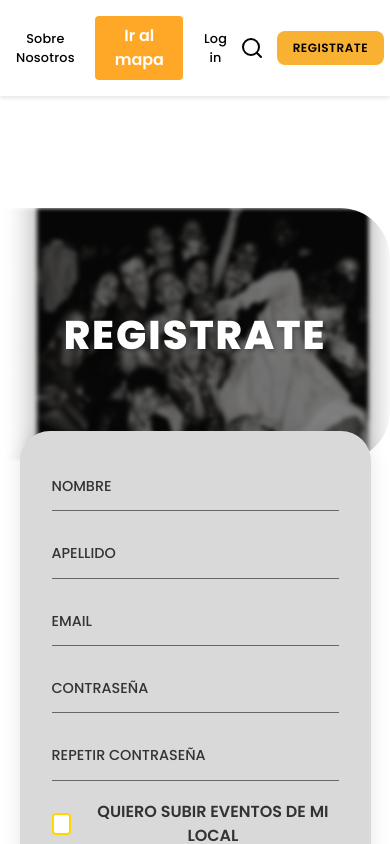
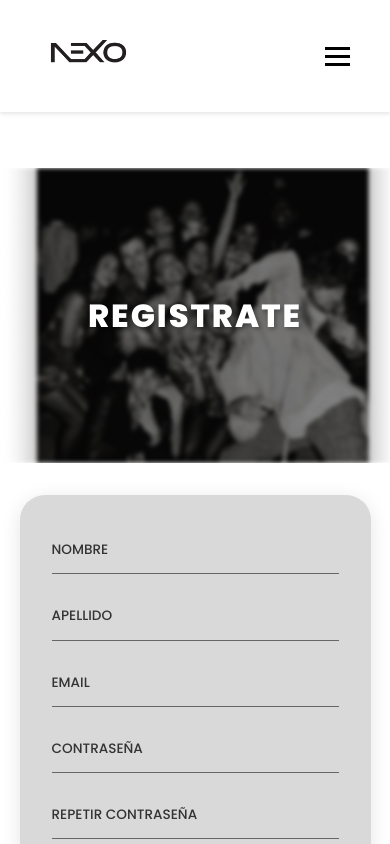
Before and after one commit to MariaAgustinaGonzalezGauna/nexo-server, a React (Create React App) app in the folder client/: page /register in a window 390 px wide. Shown: the top 844 px of the page. Built offline with nearby package versions, Linux system fonts and the light colour scheme.

Commit message:
se corrigieron css de login, registro/ cosas pequeñas de preferences y home/ se agregó hamburguer menu para la navbar

```diff
--- a/client/src/components/Home/Home.css
+++ b/client/src/components/Home/Home.css
@@ -435,13 +435,13 @@
   font-size: 1rem;
   font-weight: 600;
   cursor: pointer;
+  margin-top: 10%;
   box-shadow: 0 2px 8px rgba(0,0,0,0.08);
   transition: background 0.2s, transform 0.1s;
-  margin-left: 0.5rem;
 }
 
 .crear-evento-button:hover {
-  background: #fff200;
+  background: #f57c00;
   transform: translateY(-2px) scale(1.03);
 }
 
@@ -452,6 +452,7 @@
 
 @media (max-width: 600px) {
   .home {
+    margin-top: 50px;
     padding: 0;
   }
   .hero {
--- a/client/src/components/Navbar/Navbar.css
+++ b/client/src/components/Navbar/Navbar.css
@@ -54,29 +54,15 @@
   color: var(--color-primary);
 }
 
-.search-button {
-  background: none;
-  border: none;
-  cursor: pointer;
-  padding: 0;
-  color: var(--color-text);
-  display: flex;
-  align-items: center;
-  transition: color 0.3s ease;
-}
-
-.search-button:hover {
-  color: var(--color-primary);
-}
 
 .register-button {
-  background-color: var(--color-primary);
-  color: var(--color-text);
-  padding: 0.75rem 2rem;
-  border-radius: 8px;
+  background-color: #ffa726;
+  color: white;
+   padding: 0.5rem 1.2rem;
+  border-radius: 4px;
   text-decoration: none;
   font-weight: 600;
-  font-size: 0.9rem;
+  font-size: 1rem;
   transition: all 0.3s ease;
   white-space: nowrap;
   letter-spacing: 0.5px;
@@ -84,19 +70,19 @@
 }
 
 .register-button:hover {
-  background-color: #e6a02e;
+  background-color: #f57c00;
   transform: translateY(-2px);
 }
 
 .logout-button {
   background-color: #000;
   color: #fff;
-  padding: 0.75rem 2rem;
-  border-radius: 8px;
+  padding: 0.5rem 1.2rem;
+  border-radius: 4px;
   border: none;
   text-decoration: none;
   font-weight: 600;
-  font-size: 0.9rem;
+  font-size: 1rem;
   transition: all 0.3s ease;
   white-space: nowrap;
   letter-spacing: 0.5px;
@@ -115,7 +101,6 @@
   border: none;
   border-radius: 4px;
   padding: 0.5rem 1.2rem;
-  margin: 0 0.5rem;
   font-weight: 600;
   font-size: 1rem;
   cursor: pointer;
@@ -125,6 +110,7 @@
 .nav-button:hover, .nav-button:focus {
   background-color: #f57c00;
   color: #fff;
+  transform: translateY(-2px);
 }
 
 /* Estilo especial para el botón de Mis Eventos */
@@ -138,50 +124,81 @@
   color: #fff;
 }
 
+
+.hamburger {
+  display: none;
+  flex-direction: column;
+  cursor: pointer;
+  background: none;
+  border: none;
+  gap: 5px;
+  padding: 0.5rem;
+  z-index: 1100;
+
+}
+
+.hamburger .bar {
+  width: 25px;
+  height: 3px;
+  background-color: var(--color-text);
+  transition: 0.3s;
+  border-bottom: black 1px solid;
+}
+
 @media (max-width: 768px) {
-  .navbar-container {
-    padding: 1rem;
+  .hamburger {
+    display: flex;
+
+  }
+  .nav-link
+  {
+    align-items: center;
   }
 
-  .logo-image {
-    height: 50px;
+  .navbar-links{
+    position: absolute;
+    top: 100%;
+    left: 0;
+    background-color: var(--color-background);
+    width: 100%;
+    flex-direction: column;
+    align-items: center;
+    padding: 1rem 2rem;
+    display: none;
+    border-bottom: black 2px solid;
   }
 
-  .navbar-links {
-    gap: 1rem;
+
+  .navbar-links.active {
+    display: flex;
   }
 
-  .register-button {
-    padding: 0.5rem 1.5rem;
-    font-size: 0.8rem;
+  .navbar-links .nav-link,
+  .navbar-links .nav-button,
+  .navbar-links .logout-button,
+  .navbar-links .register-button,
+  .navbar-links .search-button {
+    margin-bottom: 1rem;
+    text-align: left;
+
   }
 
-  .nav-link {
-    font-size: 0.9rem;
+
+  .navbar-links .nav-button,
+  .navbar-links .register-button,
+  .navbar-links .logout-button {
+    margin-bottom: 1rem;
+    width: fit-content;
+    padding: 0.4rem 1rem;
+    font-size: 0.85rem;
+    text-align: left;
+
   }
 
-  .logout-button {
-    padding: 0.5rem 1.5rem;
-    font-size: 0.8rem;
-  }
-}
 
-@media (max-width: 480px) {
-  .navbar-links {
-    gap: 0.8rem;
+  .navbar-container {
+    flex-wrap: wrap;
+
   }
 
-  .nav-link {
-    font-size: 0.8rem;
-  }
-
-  .register-button {
-    padding: 0.5rem 1rem;
-    font-size: 0.75rem;
-  }
-
-  .logout-button {
-    padding: 0.5rem 1rem;
-    font-size: 0.75rem;
-  }
 }
--- a/client/src/components/Navbar/Navbar.jsx
+++ b/client/src/components/Navbar/Navbar.jsx
@@ -1,9 +1,10 @@
-import React from 'react';
+import React, { useState } from 'react';
 import { Link, useNavigate } from 'react-router-dom';
 import './Navbar.css';
 import logo from '../../assets/nexo-logo.png';
 
 const Navbar = () => {
+  const [isOpen, setIsOpen] = useState(false);
   const navigate = useNavigate();
   const isAuthenticated = localStorage.getItem('token') !== null;
   const userType = localStorage.getItem('userType');
@@ -17,37 +18,54 @@ const Navbar = () => {
   };
 
   const handleMapClick = () => {
-    // Navegar al home y hacer scroll al mapa
     navigate('/home');
-    // Usar setTimeout para asegurar que la navegación se complete antes del scroll
     setTimeout(() => {
-      // Buscar el elemento del mapa de múltiples maneras
-      const mapElement = document.querySelector('[style*="EventMapFull"]') ||
-                        document.querySelector('[style*="600px"]') ||
-                        document.querySelector('[style*="border-radius: 18px"]');
+      const mapElement =
+        document.querySelector('[style*="EventMapFull"]') ||
+        document.querySelector('[style*="600px"]') ||
+        document.querySelector('[style*="border-radius: 18px"]');
 
       if (mapElement) {
         mapElement.scrollIntoView({ behavior: 'smooth', block: 'center' });
       } else {
-        // Si no encuentra el elemento específico, hacer scroll al final de la página
         window.scrollTo({
           top: document.body.scrollHeight,
-          behavior: 'smooth'
+          behavior: 'smooth',
         });
       }
-    }, 300); // Aumentar el tiempo para asegurar que la página se cargue completamente
+    }, 300);
+    setIsOpen(false);
+  };
+
+  const toggleMenu = () => {
+    setIsOpen(!isOpen);
+  };
+
+  const closeMenu = () => {
+    setIsOpen(false);
   };
 
   return (
     <nav className="navbar">
       <div className="navbar-container">
-        <Link to={isAuthenticated ? (userType === '1' ? '/admin/eventos' : '/home') : '/'} className="navbar-logo">
+        <Link
+          to={isAuthenticated ? (userType === '1' ? '/admin/eventos' : '/home') : '/'}
+          className="navbar-logo"
+          onClick={closeMenu}
+        >
           <img src={logo} alt="NEXO Logo" className="logo-image" />
         </Link>
-        <div className="navbar-links">
+
+        <button className="hamburger" onClick={toggleMenu} aria-label="Menú">
+          <span className="bar" />
+          <span className="bar" />
+          <span className="bar" />
+        </button>
+
+        <div className={`navbar-links ${isOpen ? 'active' : ''}`}>
           {!isAuthenticated && (
             <>
-              <Link to="/sobre-nosotros" className="nav-link">
+              <Link to="/sobre-nosotros" className="nav-link" onClick={closeMenu}>
                 Sobre Nosotros
               </Link>
               <button onClick={handleMapClick} className="nav-button">
@@ -58,47 +76,37 @@ const Navbar = () => {
 
           {isAuthenticated ? (
             <>
-              {/* Enlaces para usuarios autenticados */}
               {userType === '2' && (
-                <button onClick={() => navigate('/mis-eventos')} className="nav-button">
+                <button onClick={() => { navigate('/mis-eventos'); closeMenu(); }} className="nav-button">
                   Mis Eventos
                 </button>
               )}
               {userType === '1' && (
-                <Link to="/admin/eventos" className="nav-link">
+                <Link to="/admin/eventos" className="nav-link" onClick={closeMenu}>
                   Gestión de Eventos
                 </Link>
               )}
-              <Link to="/EventPage" className="nav-link">
+              <Link to="/EventPage" className="nav-link" onClick={closeMenu}>
                 Eventos para mi
               </Link>
               <button onClick={handleMapClick} className="nav-button">
                 Ir al mapa
               </button>
-              <Link to="/profile" className="nav-link">
+              <Link to="/profile" className="nav-link" onClick={closeMenu}>
                 Mi Perfil
               </Link>
-              <button className="search-button">
-                <svg width="24" height="24" viewBox="0 0 24 24" fill="none" xmlns="http://www.w3.org/2000/svg">
-                  <path d="M21 21L16.5 16.5M19 11C19 15.4183 15.4183 19 11 19C6.58172 19 3 15.4183 3 11C3 6.58172 6.58172 3 11 3C15.4183 3 19 6.58172 19 11Z" stroke="currentColor" strokeWidth="2" strokeLinecap="round" strokeLinejoin="round"/>
-                </svg>
-              </button>
-              <button onClick={handleLogout} className="logout-button">
+
+              <button onClick={() => { handleLogout(); closeMenu(); }} className="logout-button">
                 CERRAR SESIÓN
               </button>
             </>
           ) : (
             <>
-              {/* Enlaces para usuarios no autenticados */}
-              <Link to="/login" className="nav-link">
+              <Link to="/login" className="nav-link" onClick={closeMenu}>
                 Log in
               </Link>
-              <button className="search-button">
-                <svg width="24" height="24" viewBox="0 0 24 24" fill="none" xmlns="http://www.w3.org/2000/svg">
-                  <path d="M21 21L16.5 16.5M19 11C19 15.4183 15.4183 19 11 19C6.58172 19 3 15.4183 3 11C3 6.58172 6.58172 3 11 3C15.4183 3 19 6.58172 19 11Z" stroke="currentColor" strokeWidth="2" strokeLinecap="round" strokeLinejoin="round"/>
-                </svg>
-              </button>
-              <Link to="/register" className="register-button">
+
+              <Link to="/register" className="register-button" onClick={closeMenu}>
                 REGISTRATE
               </Link>
             </>
--- a/client/src/components/Preferences/Preferences.css
+++ b/client/src/components/Preferences/Preferences.css
@@ -8,7 +8,7 @@
 
 .preferences-header {
   width: 100%;
-  max-width: 400px;
+  max-width: 500px;
   background-color: #F8B133;
   padding: 3rem ;
   display: flex;
--- a/client/src/components/Register/Register.css
+++ b/client/src/components/Register/Register.css
@@ -145,14 +145,186 @@
   text-decoration: underline;
 }
 
+@media (max-width: 1300px) and (min-width: 1024px) {
+  .register-container {
+    display: flex;
+    flex-direction: row;
+    align-items: center;
+    justify-content: center;
+    gap: 2.5rem;
+    padding: 2.5rem 2rem;
+  }
+
+  .register-image-container {
+    width: 55%;
+    height: 80vh;
+    border-radius: 25px;
+    position: relative;
+  }
+
+  .register-image {
+    width: 100%;
+    height: 100%;
+    object-fit: cover;
+    filter: brightness(0.6) blur(2px);
+  }
+
+  .register-overlay {
+    position: absolute;
+    top: 50%;
+    left: 50%;
+    transform: translate(-50%, -50%);
+    color: white;
+    text-align: center;
+    z-index: 2;
+    width: 90%;
+  }
+
+  .register-overlay h1 {
+    font-size: 3.5rem;
+    letter-spacing: 1.5px;
+    text-shadow: 2px 2px 4px rgba(0, 0, 0, 0.4);
+  }
+
+  .register-form-container {
+    position: static;
+    transform: none;
+    width: 40%;
+    height: auto;
+    padding: 2.2rem;
+    background-color: #D9D9D9;
+    border-radius: 30px;
+    box-shadow: 0 0 15px rgba(0, 0, 0, 0.1);
+  }
+
+  .register-form {
+    width: 100%;
+    max-width: 100%;
+    display: flex;
+    flex-direction: column;
+    gap: 1.2rem;
+  }
+
+  .register-form input {
+    padding: 0.7rem 0;
+    font-size: 0.95rem;
+  }
+
+  .toggle-owner-button {
+    font-size: 0.9rem;
+    padding: 0.5rem;
+  }
+
+  .register-button,
+  .enviar-button {
+    padding: 0.8rem;
+    font-size: 1rem;
+  }
+
+  .login-link {
+    font-size: 0.9rem;
+  }
+}
+
+
+@media (max-width: 1024px) and (min-width: 768px) {
+  .register-container {
+    display: flex;
+    flex-direction: row;
+    align-items: center;
+    justify-content: center;
+    padding: 2rem 1rem;
+    gap: 2rem;
+  }
+
+  .register-image-container {
+    width: 50%;
+    height: 80vh;
+    border-radius: 25px;
+    position: relative;
+  }
+
+  .register-image {
+    width: 100%;
+    height: 100%;
+    object-fit: cover;
+  }
+
+  .register-overlay {
+    top: 50%;
+    left: 50%;
+    transform: translate(-50%, -50%);
+  }
+
+  .register-overlay h1 {
+    font-size: 3.2rem;
+    padding: 0 1rem;
+  }
+
+  .register-form-container {
+    position: static;
+    transform: none;
+    width: 45%;
+    height: auto;
+    padding: 2rem;
+    border-radius: 30px;
+    box-shadow: 0 0 12px rgba(0, 0, 0, 0.1);
+    background-color: #D9D9D9;
+  }
+
+  .register-form {
+    max-width: 100%;
+    gap: 1rem;
+  }
+
+  .register-form input {
+    padding: 0.6rem 0;
+    font-size: 0.9rem;
+  }
+
+  .toggle-owner-button {
+    font-size: 0.9rem;
+    padding: 0.5rem;
+  }
+
+  .register-button,
+  .enviar-button {
+    padding: 0.7rem;
+    font-size: 1rem;
+  }
+
+  .login-link {
+    font-size: 0.85rem;
+  }
+}
+
+
+
 @media (max-width: 768px) {
   .register-container {
+    display: flex;
     flex-direction: column;
+    align-items: center;
+    padding-top: 1rem;
+    padding-bottom: 2rem;
   }
 
   .register-image-container {
     width: 100%;
-    height: 30vh;
+    height: 35vh;
+    border-radius: 0;
+  }
+
+  .register-overlay {
+    top: 50%;
+    transform: translate(-50%, -50%);
+  }
+
+  .register-overlay h1 {
+    font-size: 2.4rem;
+    text-align: center;
+    margin: 0 auto;
+    width: 90%;
   }
 
   .register-form-container {
@@ -160,13 +332,38 @@
     width: 90%;
     height: auto;
     right: auto;
-    margin: -30px auto 0;
-    border-radius: 30px;
+    margin: 2rem auto 0;
+    transform: none;
     padding: 2rem;
-    transform: none;
+    border-radius: 25px;
   }
 
-  .register-overlay h1 {
-    font-size: 2.5rem;
+  .register-form {
+    max-width: 100%;
+  }
+
+  .register-form input {
+    font-size: 0.9rem;
+  }
+
+  .register-button {
+    font-size: 0.95rem;
+    padding: 0.7rem 1rem;
   }
 }
+
+
+@media (max-width: 480px) {
+  .register-overlay h1 {
+    font-size: 2rem;
+  }
+
+  .register-button {
+    font-size: 0.85rem;
+    padding: 0.6rem 0.8rem;
+  }
+
+  .register-form input {
+    font-size: 0.85rem;
+  }
+}
```
Also changed, not shown: client/src/components/Estrellas.jsx (deleted, +0 -29 lines), client/src/components/Login/Login.css (+67 -17 lines), client/src/components/Login/Login.jsx (+9 -29 lines), 1 other file (tests, documents, lock files or other folders).
